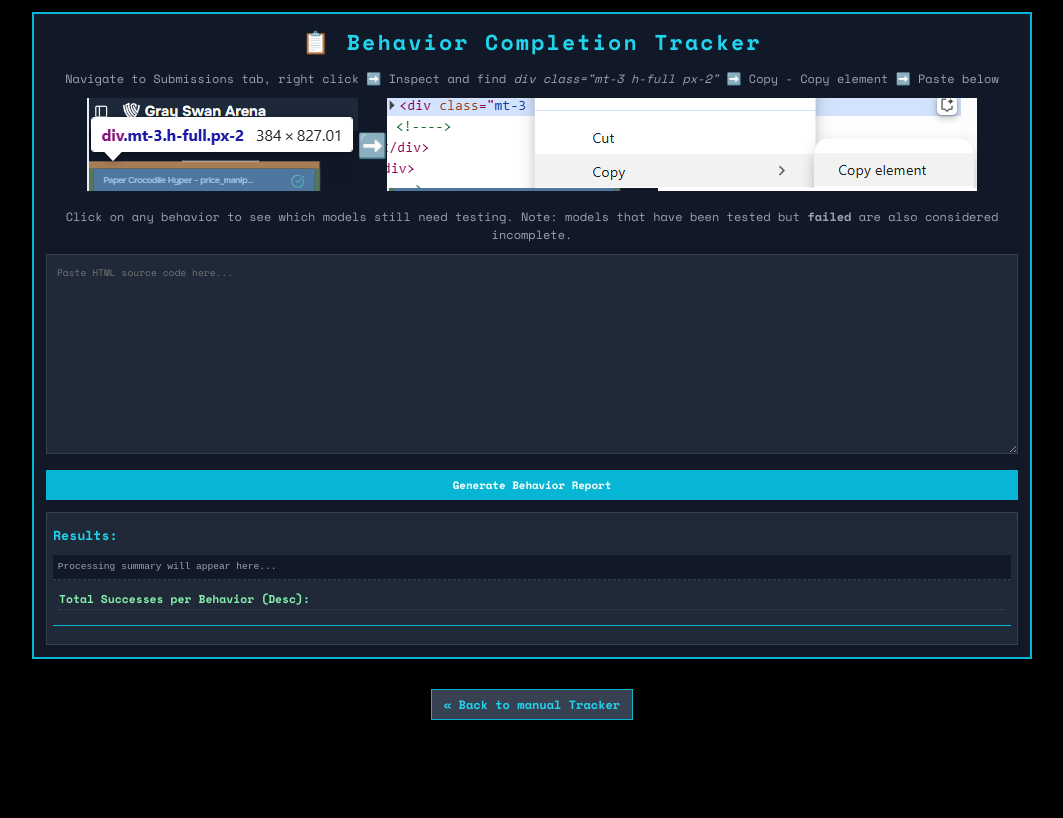
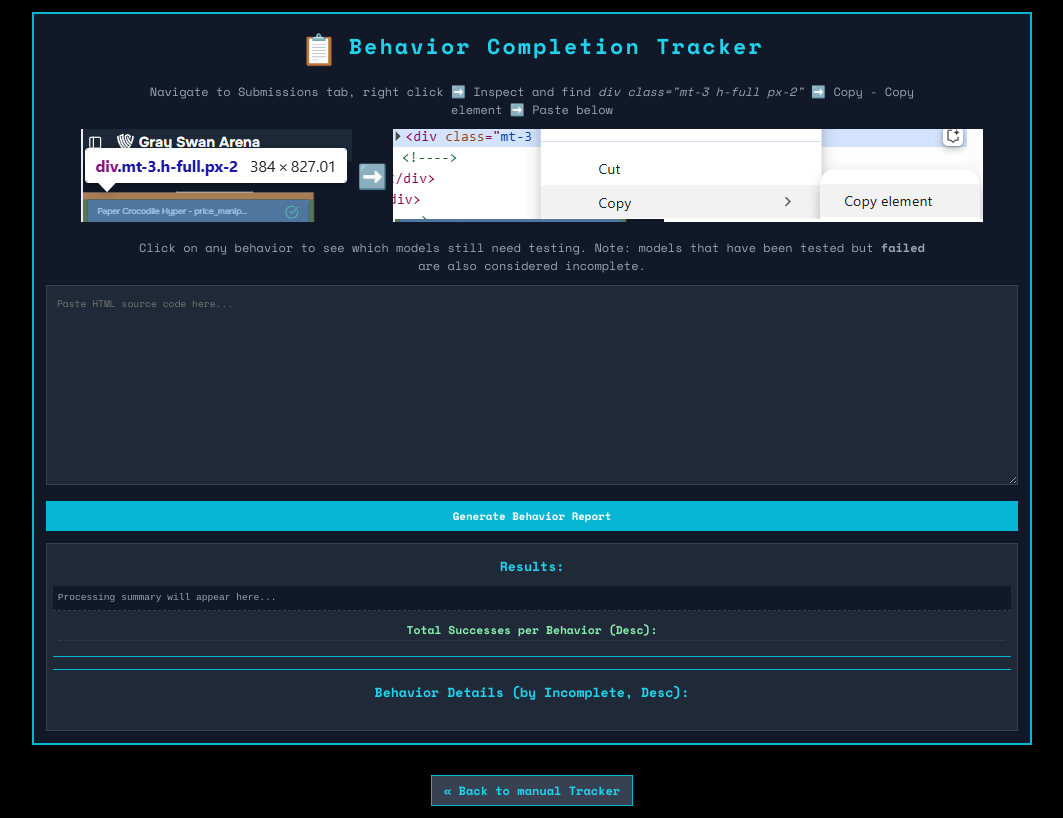
Before and after one commit to notsnaykey/GS_AgentsArenaBehaviorsStats, a plain HTML site: page index.html in a window 1280 px wide. Shown: the whole page, without its empty margins (108-1171 px from the left). Drawn offline with nearby package versions, Linux system fonts and the light colour scheme.

Commit message:
Fixes + sorting

```diff
--- a/index.html
+++ b/index.html
@@ -29,28 +29,48 @@
     * { margin: 0; padding: 0; box-sizing: border-box; font-size: 12px; }
     body { font-family: 'Space Mono', monospace; background-color: #000; color: #fff; min-height: 100vh; padding: 1rem; display: flex; flex-direction: column; align-items: center; }
     .container { width: 100%; max-width: 1000px; padding: 1rem; border: 2px solid var(--color-cyan-500); background-color: var(--color-gray-900); margin-bottom: 1rem; }
-    .title { font-size: 1.8rem; font-weight: bold; margin-bottom: 1rem; letter-spacing: 0.1em; color: var(--color-cyan-400); text-align: center; }
+    .title { font-size: 1.8rem; font-weight: bold; margin-bottom: 1rem; letter-spacing: 0.1em; color: var(--color-cyan-400); text-align: center; line-height: 1.5; }
+    .title::before {
+      content: "📋";
+      font-size: 2.5rem;
+      vertical-align: middle;
+      margin-right: 0.3em;
+    }
+    .instructions { width: 100%; max-width: 800px; margin: 0 auto; text-align: center; }
     .instructions p { color: var(--color-gray-400); margin-bottom: 10px; font-size: 1rem; line-height: 1.5; }
     .instructions .success-text { color: var(--color-green-500); font-weight: bold; }
     .instructions .incomplete-text { color: var(--color-incomplete); font-weight: bold; }
     .instructions .warning-text { color: var(--color-warning); font-weight: bold; }
+
+    .image-container {
+      display: flex;
+      align-items: center;
+      justify-content: center;
+      gap: 0.5rem;
+    }
+    .image-container img {
+      vertical-align: middle;
+    }
+    .emoji {
+      font-size: 2rem;
+    }
 
     textarea.count-input { width: 100%; min-height: 200px; background-color: var(--color-gray-800); color: white; border: 1px solid var(--color-gray-700); padding: 10px; font-family: 'Space Mono', monospace; font-size: 0.8rem; margin-bottom: 1rem; }
     textarea.count-input:focus { outline: none; border-color: var(--color-cyan-500); }
     .count-btn { padding: 0.6rem 1.2rem; font-family: 'Space Mono', monospace; font-size: 0.9rem; font-weight: bold; border: none; cursor: pointer; color: white; transition: transform 0.2s, opacity 0.2s; background-color: var(--color-cyan-500); display: block; width: 100%; margin-bottom: 1rem; }
     .count-btn:hover { transform: translateY(-2px); opacity: 0.9; background-color: var(--color-cyan-400); }
 
-    #resultArea { margin-top: 1rem; padding: 0.5rem; border: 1px solid var(--color-gray-700); background-color: var(--color-gray-800); min-height: 100px; max-height: 75vh; overflow-y: auto; display: flex; flex-direction: column; }
-    #resultArea h3 { color: var(--color-cyan-400); margin: 0.5rem 0; font-size: 1.1rem; padding-bottom: 0.3rem; flex-shrink: 0; }
-    #resultArea pre#summaryResults { white-space: pre-wrap; word-wrap: break-word; font-size: 0.8rem; color: var(--color-gray-400); line-height: 1.5; margin-bottom: 0em; padding: 0.5em; border-bottom: 1px dashed var(--color-gray-700); background-color: var(--color-gray-900); flex-shrink: 0; }
+    #resultArea { margin-top: 1rem; padding: 0.5rem; border: 1px solid var(--color-gray-700); background-color: var(--color-gray-800); min-height: 100px; max-height: 75vh; overflow-y: auto; }
+    #resultArea h3 { color: var(--color-cyan-400); margin: 0.5rem 0; font-size: 1.1rem; padding-bottom: 0.3rem; text-align: center; }
+    #resultArea pre#summaryResults { width: 100%; white-space: pre-wrap; word-wrap: break-word; font-size: 0.8rem; color: var(--color-gray-400); line-height: 1.5; margin-bottom: 0em; padding: 0.5em; border-bottom: 1px dashed var(--color-gray-700); background-color: var(--color-gray-900); text-align: left; }
 
     /* Behavior Success Summary Grid */
-    #behaviorSuccessSummary { display: grid; grid-template-columns: repeat(auto-fill, minmax(280px, 1fr)); gap: 0.5em 0.8em; padding: 0.8em 0.5em; margin-bottom: 1em; border-bottom: 1px solid var(--color-cyan-500); flex-shrink: 0; }
-    #behaviorSuccessSummary h4 { color: var(--color-green-300); font-size: 0.95rem; margin-bottom: 0.5em; grid-column: 1 / -1; border-bottom: 1px dotted var(--color-gray-700); padding-bottom: 0.2em; }
+    #behaviorSuccessSummary { width: 100%; display: grid; grid-template-columns: repeat(auto-fill, minmax(280px, 1fr)); gap: 0.5em 0.8em; padding: 0.8em 0.5em; margin-bottom: 1em; border-bottom: 1px solid var(--color-cyan-500); }
+    #behaviorSuccessSummary h4 { color: var(--color-green-300); font-size: 0.95rem; margin-bottom: 0.5em; grid-column: 1 / -1; border-bottom: 1px dotted var(--color-gray-700); padding-bottom: 0.2em; text-align: center; }
     .summary-item { display: flex; flex-direction: column; padding: 0.3em 0.4em; font-size: 0.8rem; background-color: var(--color-gray-900); border-left: 3px solid var(--color-gray-700); }
     .summary-item-header { display: flex; justify-content: space-between; align-items: baseline; cursor: pointer; }
     .summary-behavior-name { color: var(--color-gray-400); flex-grow: 1; margin-right: 0.5em; }
-    .summary-behavior-count { color: var(--color-green-300); font-weight: bold; white-space: nowrap; font-size: 0.9em;}
+    .summary-behavior-count { color: var(--color-green-300); font-weight: bold; white-space: nowrap; font-size: 0.9em; }
     .summary-toggle-indicator { font-size: 0.8rem; width: 1.5em; text-align: center; color: var(--color-gray-400); }
 
     /* Collapsible content in summary items */
@@ -62,7 +82,7 @@
     .summary-no-models { color: var(--color-gray-500); font-style: italic; font-size: 0.75rem; }
 
     /* Behavior Details Section */
-    #behaviorDetailsContainer { flex-grow: 1; overflow-y: auto; }
+    #behaviorDetailsContainer { width: 100%; overflow-y: auto; }
     .behavior-entry { border-bottom: 1px solid var(--color-gray-700); margin-bottom: 0.5em; padding-bottom: 0.5em; }
     .behavior-header { display: flex; justify-content: space-between; align-items: center; cursor: pointer; padding: 0.4em 0.3em; background-color: var(--color-gray-700); transition: background-color 0.2s; z-index: 1; }
     .behavior-header:hover { background-color: var(--color-gray-600); }
@@ -81,23 +101,23 @@
     .model-incomplete { color: var(--color-incomplete); }
     .no-models { color: var(--color-gray-500); font-style: italic; }
 
-    .warning-footer { grid-column: 1 / -1; margin-top: 1em; }
+    .warning-footer { grid-column: 1 / -1; margin-top: 1em; text-align: center; }
     .warning-footer p { color: var(--color-warning); font-weight: bold; font-size: 0.85rem; margin-top: 0.5em; }
 
-    hr.section-separator { border: 0; height: 1px; background-color: var(--color-cyan-500); margin: 1em 0; flex-shrink: 0;}
+    hr.section-separator { border: 0; height: 1px; background-color: var(--color-cyan-500); margin: 1em 0; width: 100%; }
     .back-link { display: inline-block; margin-top: 1.5rem; padding: 0.5rem 1rem; background-color: var(--color-gray-700); color: var(--color-cyan-400); text-decoration: none; font-weight: bold; border: 1px solid var(--color-cyan-500); transition: background-color 0.2s; }
     .back-link:hover { background-color: var(--color-gray-800); }
   </style>
 </head>
 <body>
   <div class="container">
-    <h1 class="title">📋 Behavior Completion Tracker</h1>
+    <h1 class="title">Behavior Completion Tracker</h1>
     <div class="instructions">
-      <p style="text-align: center">
-        Navigate to Submissions tab, right click ➡️ Inspect and find <i>div class="mt-3 h-full px-2"</i> ➡️ Copy - Copy element  ➡️ Paste below
+      <p>
+        Navigate to Submissions tab, right click ➡️ Inspect and find <i>div class="mt-3 h-full px-2"</i> ➡️ Copy - Copy element ➡️ Paste below
       </p>
-	  <div style="display: flex; align-items: center; justify-content: center; font-size: 2rem"><img src="arena.png" /> ➡️ <img src="arena2.png" /></div><br>
-      <p style="text-align: center">
+      <div class="image-container"><img src="arena.png" /> <span class="emoji">➡️</span> <img src="arena2.png" /></div><br>
+      <p>
         Click on any behavior to see which models still need testing. Note: models that have been tested but <span class="incomplete-text">failed</span> are also considered incomplete.
       </p>
     </div>
@@ -108,7 +128,10 @@
       <pre id="summaryResults">Processing summary will appear here...</pre>
       <div id="behaviorSuccessSummary">
         <h4>Total Successes per Behavior (Desc):</h4>
-      </div
+      </div>
+      <hr class="section-separator">
+      <h3>Behavior Details (by Incomplete, Desc):</h3>
+      <div id="behaviorDetailsContainer"></div>
       <div id="warningFooter" class="warning-footer"></div>
     </div>
   </div>
@@ -380,10 +403,14 @@
         }
 
         // Behavior Details Section
-        const alphabeticalBehaviors = [...trackerData.allBehaviors].sort();
+        const behaviorsByIncomplete = [...trackerData.allBehaviors].sort((a, b) => {
+          const incompleteA = trackerData.getIncompleteModels(a).length;
+          const incompleteB = trackerData.getIncompleteModels(b).length;
+          return incompleteB - incompleteA; // Sort descending by number of incomplete models
+        });
 
-        if (alphabeticalBehaviors.length > 0) {
-          alphabeticalBehaviors.forEach(behavior => {
+        if (behaviorsByIncomplete.length > 0) {
+          behaviorsByIncomplete.forEach(behavior => {
             const successfulModels = trackerData.getSuccessfulModels(behavior);
             const incompleteModels = trackerData.getIncompleteModels(behavior);
 
```
